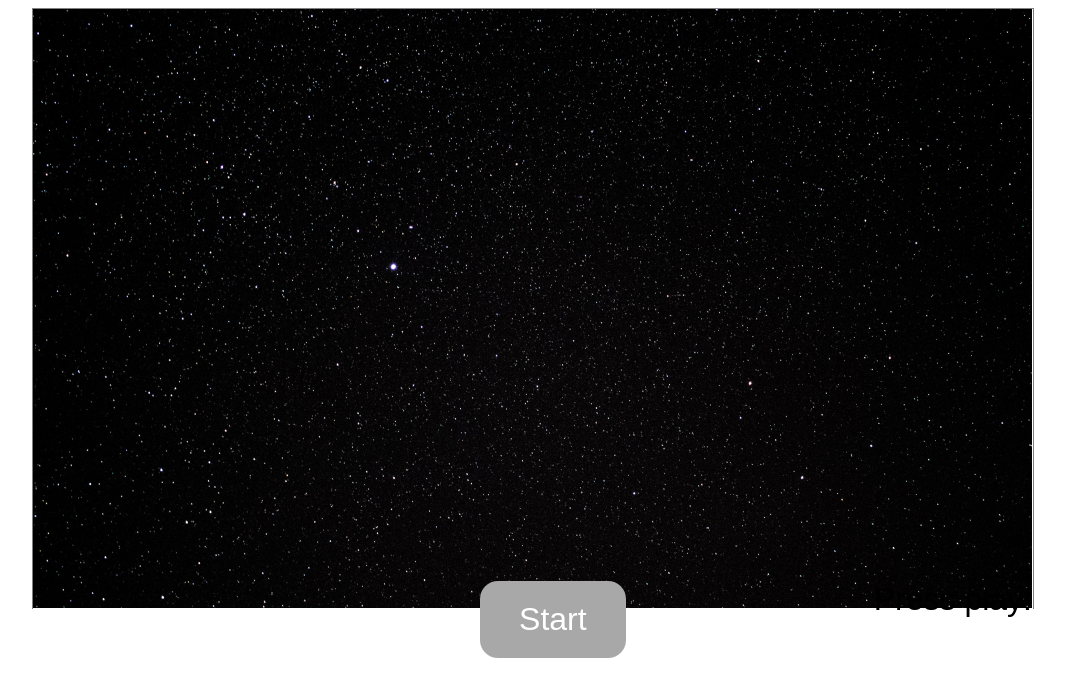
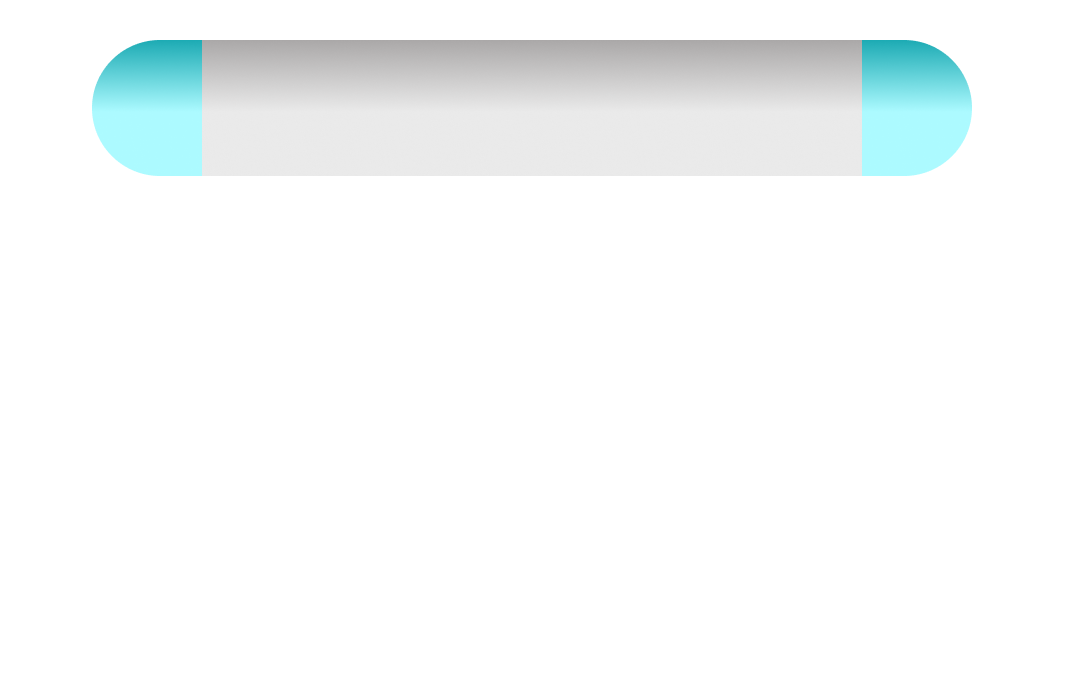
Before and after one commit to KVeitch/HCP-Arkanoid, a React (Vite) app: page / in a window 1280 px wide. Shown: the top 696 px of the page, without its empty margins (108-1173 px from the left). Built offline with nearby package versions, Linux system fonts and the light colour scheme.

Commit message:
Add paddle component

```diff
--- a/index.html
+++ b/index.html
@@ -8,7 +8,7 @@
     <title>Arkanoid</title>
   </head>
   <body>
-    <div id="main">
+    <div id="root">
       <canvas id="playField" width="1000" height="600"></canvas>
       <img id="background" src="./src/assets/images/background.png" />
       <div id="display">
@@ -17,6 +17,6 @@
         <div>Press play!</div>
       </div>
     </div>
-    <script type="module" src="/src/index.tsx"></script>
+    <script type="module" src="./src/index.tsx"></script>
   </body>
 </html>
--- a/src/App.tsx
+++ b/src/App.tsx
@@ -1,13 +1,14 @@
 import { useState } from 'react'
 import reactLogo from './assets/react.svg'
 import './App.css'
+import Paddle from './components/Paddle/Paddle'
 
 function App() {
   const [count, setCount] = useState(0)
 
   return (
     <div className="App">
-     {/* Here's where stuff goes */}
+      <Paddle />
     </div>
   )
 }
--- /dev/null
+++ b/src/components/Paddle/Paddle.tsx
@@ -0,0 +1,7 @@
+import PADDLE from "../../assets/images/paddle.png";
+
+const Paddle = () => {
+  return <img src={PADDLE} />;
+};
+
+export default Paddle;
```
